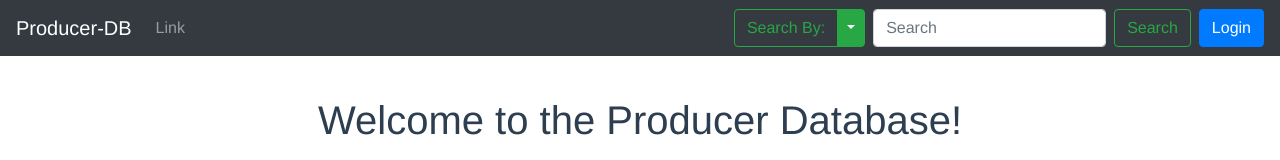
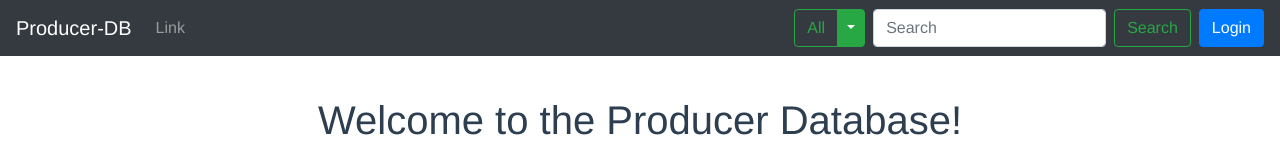
Before and after one commit to noahweingand/producer-db, a Vue app in the folder client/: page / in a window 1280 px wide. Shown: the top 160 px of the page. Built offline with nearby package versions, Linux system fonts and the light colour scheme; no server answers.

Commit message:
setup to query for other database properties

```diff
--- a/client/src/components/Login.vue
+++ b/client/src/components/Login.vue
@@ -45,11 +45,8 @@ export default {
     async loginUser(event){
       event.preventDefault();
       try{
-        let message = await LoginService.loginUser(this.email, this.password);
-
-        localStorage.setItem('user', JSON.stringify(message));
-        console.log(localStorage);
-
+        await LoginService.loginUser(this.email, this.password);
+        this.$router.push('/');
       }catch(err){
         console.log(err);
         console.log('bad login');
@@ -89,8 +86,6 @@ h2 {
   margin: 40px 8px 10px 8px;
   color: #cccccc;
 }
-
-
 
 /* STRUCTURE */
 
--- a/client/src/components/Navbar.vue
+++ b/client/src/components/Navbar.vue
@@ -19,7 +19,7 @@
                 <b-dropdown-item variant="success" @click="dropListen">Producers</b-dropdown-item>
             </b-dropdown>
             <input v-model="search" class="form-control mr-sm-2" type="search" placeholder="Search" aria-label="Search">
-            <router-link :to="'/SearchListView/' + this.search" class="btn btn-outline-success my-2 my-sm-0" tag="button" type="submit" value="Submit">Search</router-link>
+            <router-link :to="{path : '/SearchListView/' + this.dropdown + '/'+ this.search}" class="btn btn-outline-success my-2 my-sm-0" tag="button" type="submit" value="Submit">Search</router-link>
             </form>
             <router-link to="/Login" class="btn ml-sm-2 btn-primary">Login</router-link>
         </div>
@@ -33,7 +33,7 @@ export default {
     data() {
         return {
             search: "",
-            dropdown: "Search By:"
+            dropdown: "All"
         }
     },
     methods: {
--- a/client/src/components/SearchListView.vue
+++ b/client/src/components/SearchListView.vue
@@ -1,8 +1,8 @@
 <template>
 <div>
-    <h2 class="mt-5 pt-5" v-if="!this.searchQuery || this.searchQuery.trim() === ''">Please use a search parameter</h2>
-    <div v-else>
-    <h2 class="mt-5 pt-5">Search Results for: {{ this.searchQuery }}</h2>
+    <b-alert variant="success" class="mt-5 pt-5" v-if="!this.searchQuery || this.searchQuery.trim() === ''" show>Please use a search parameter</b-alert>
+    <section class="bd-content" v-else>
+    <b-alert variant="success" class="mt-5 pt-5" show> Search Results for: {{ this.searchQuery }} </b-alert>
     <b-table v-if="producers.length > 0" striped hover :items="producers" :fields="fields">
         <template v-slot:cell(wikiPage)="data">
             <a :href="data.value">Wikipedia</a>
@@ -11,7 +11,7 @@
             <router-link :to="'/ProducerSongs/' + data.item.producerName">Credits</router-link>
         </template>
     </b-table>
-    </div>
+    </section>
 </div>
 
 </template>
@@ -25,6 +25,7 @@ export default {
    data() {
        return {
            searchQuery: this.$route.params.query.trim(),
+           searchCategory: this.$route.params.category.trim(),
            fields: [],
            producers : []
        }
@@ -36,8 +37,8 @@ export default {
    },
    created: function() {
        this.searchQuery = this.$route.params.query
+       console.log(this.searchCategory)
        this.getAllProducersLike(this.searchQuery).then((result) => {
-           console.log(result)
            this.producers = result.data[0];
            for(var prop in this.producers[0]){
                this.fields.push(prop);
--- a/client/src/main.js
+++ b/client/src/main.js
@@ -41,7 +41,7 @@ const router = new VueRouter({
       props: true
     },
     {
-      path: '/SearchListView/:query',
+      path: '/SearchListView/:category/:query',
       name: 'SearchListView',
       component: SearchListView,
       props: true
```
